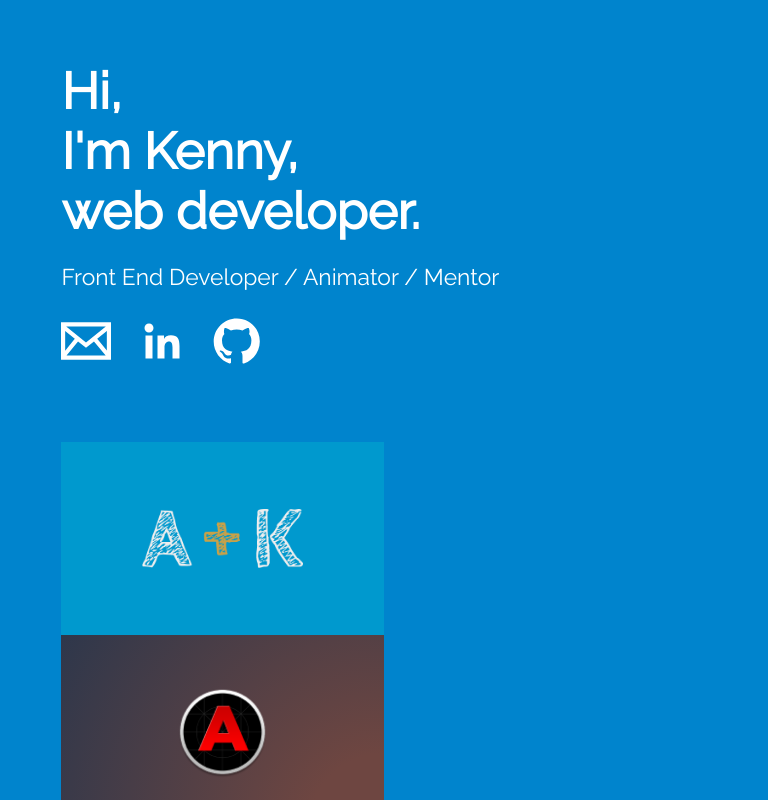
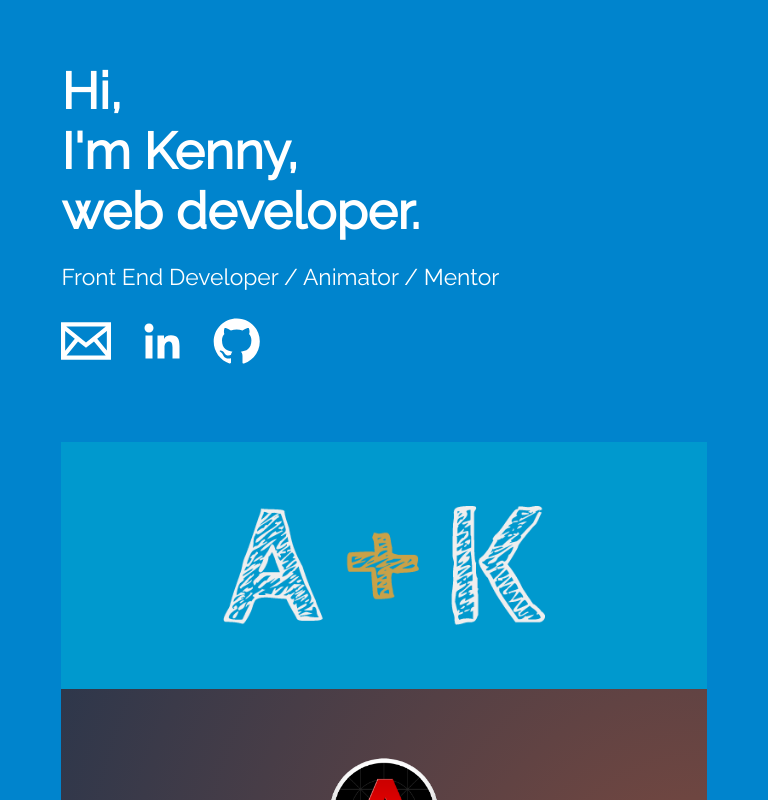
Before and after one commit to kennyarehart/portfolio-site, a React (Create React App) app: page / in a window 768 px wide. Shown: the top 800 px of the page. Built offline with nearby package versions, Linux system fonts and the light colour scheme.

Commit message:
fixed project container break points

```diff
--- a/src/components/project-thumb/project-thumb-view.js
+++ b/src/components/project-thumb/project-thumb-view.js
@@ -1,6 +1,5 @@
 import React from 'react'
 import './project-thumb.css'
-import Anchor from '../react-a'
 import { GithubIconButton, SiteIconButton } from '../icon-button'
 
 function ProjectThumb(props) {
--- a/src/components/project-thumb/project-thumb.css
+++ b/src/components/project-thumb/project-thumb.css
@@ -85,12 +85,14 @@ a {
   margin-left: 0.3em;
 }
 
-@media (min-widt:480px) and (max-width:800px) {
+@media (min-width:480px) and (max-width:800px) {
   .container {
     width: 100%;
+    height: auto;
   }
   .image-container {
-    height: calc(92vw * 0.5)
+    height: calc(92vw * 0.35);
+    min-height: 180px;
   }
 }
 @media (min-width:320px) and (max-width:480px) {
```
